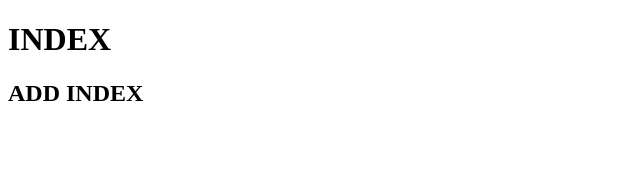
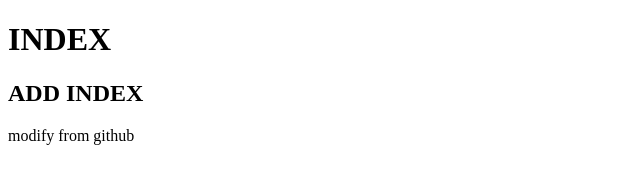
Before and after one commit to dorothymain/th_guestbook, a plain HTML site: page index.html in a window 1280 px wide. Shown: the whole page, without its empty margins (0-640 px from the left). Drawn offline with Linux system fonts and the light colour scheme.

Commit message:
Update index.html

```diff
--- a/index.html
+++ b/index.html
@@ -8,5 +8,6 @@
 <body>
     <h1>INDEX</h1>
     <h2>ADD INDEX</h2>
+    modify from github
 </body>
 </html>
```
